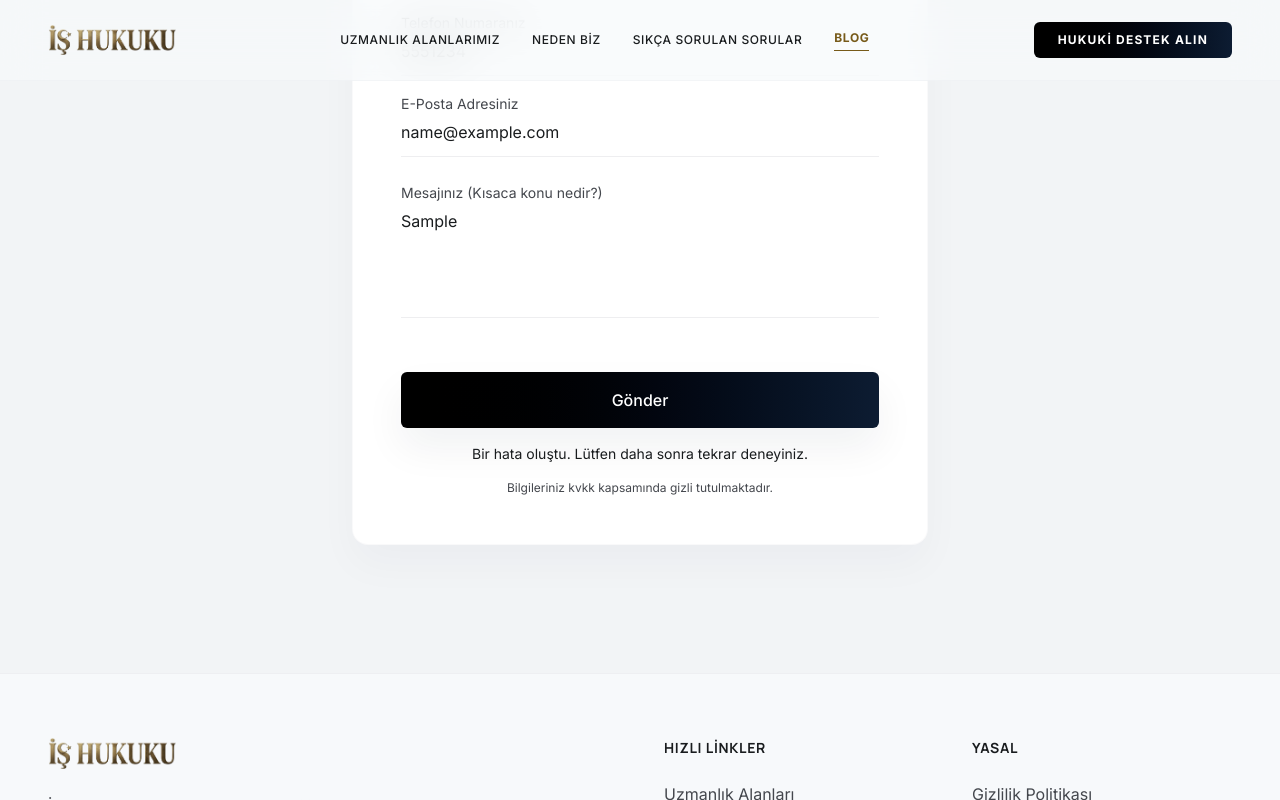
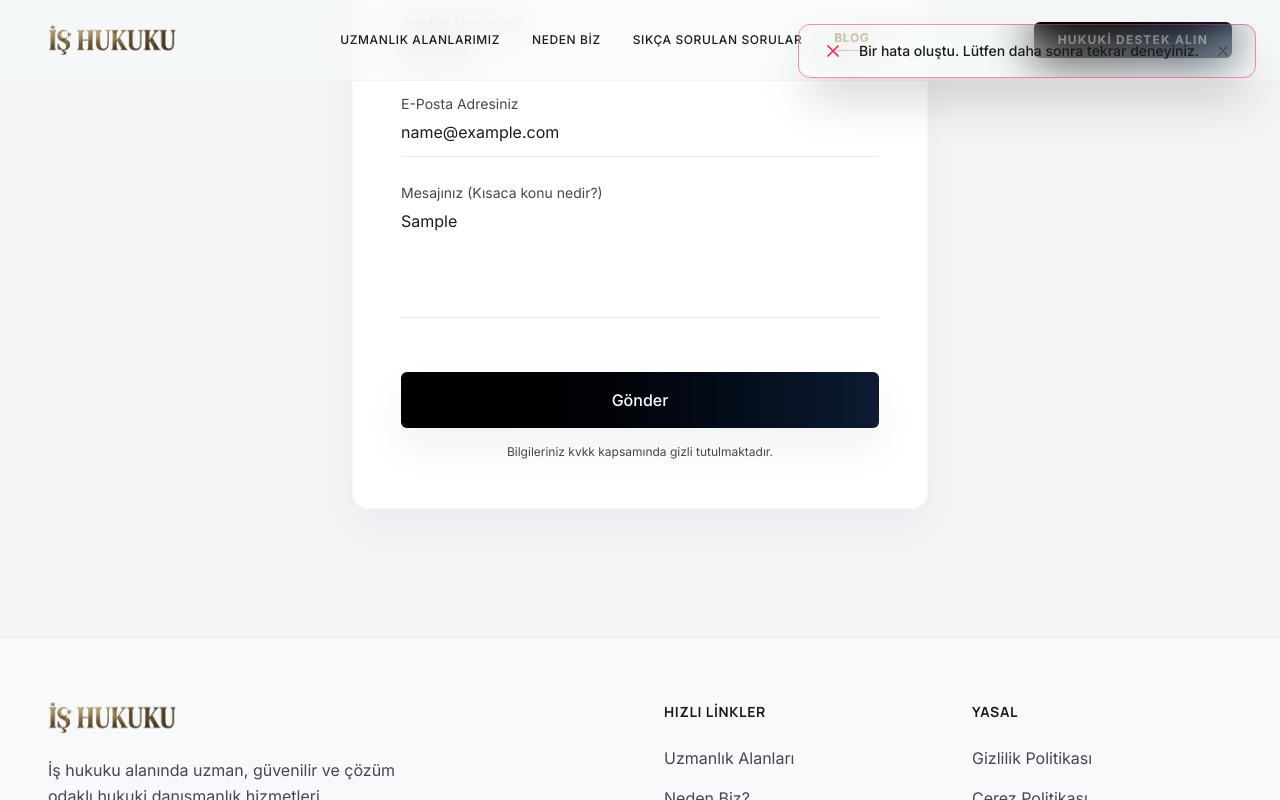
Before and after one commit to caner-karaman/is-hukuku-website, a Next.js app: page / in a window 1280 px wide. Both pictures are taken after typing "Sample", "5551234", "name@example.com", "Sample" into the empty fields and a click on the button "Gönder". Shown: the part 4663-5463 px from the top of the page. Built offline with nearby package versions, Linux system fonts and the light colour scheme; no server answers; a web font is replaced by a local one.

Commit message:
feat: implement global toast notification system and integrate into contact form

```diff
--- a/app/layout.tsx
+++ b/app/layout.tsx
@@ -24,6 +24,9 @@ export const metadata: Metadata = {
   description: "Yüksek standartlarda hukuki danışmanlık hizmeti.",
 };
 
+import { ToastProvider } from "@/components/ui/ToastContext";
+import { ToastContainer } from "@/components/ui/Toast";
+
 export default function RootLayout({
   children,
 }: Readonly<{
@@ -35,9 +38,12 @@ export default function RootLayout({
       className={`${inter.variable} ${manrope.variable} ${playfair.variable} h-full antialiased`}
     >
       <body className="min-h-full flex flex-col font-sans">
-        <Navbar />
-        <main className="flex-grow">{children}</main>
-        <Footer />
+        <ToastProvider>
+          <Navbar />
+          <main className="flex-grow">{children}</main>
+          <Footer />
+          <ToastContainer />
+        </ToastProvider>
       </body>
     </html>
   );
--- a/components/sections/Contact.tsx
+++ b/components/sections/Contact.tsx
@@ -5,6 +5,8 @@ import { useForm, Controller } from "react-hook-form";
 import { zodResolver } from "@hookform/resolvers/zod";
 import * as z from "zod";
 import { submitMessage } from "@/lib/api/endpoints/public-contact-api/public-contact-api";
+
+import { useToast } from "@/components/ui/ToastContext";
 
 const contactSchema = z.object({
   fullName: z.string().min(2, "Lütfen adınızı ve soyadınızı giriniz."),
@@ -16,6 +18,7 @@ const contactSchema = z.object({
 type ContactFormData = z.infer<typeof contactSchema>;
 
 export default function Contact() {
+  const { showToast } = useToast();
   const [status, setStatus] = useState<
     "idle" | "loading" | "success" | "error"
   >("idle");
@@ -44,6 +47,10 @@ export default function Contact() {
 
       if (response.status === 200 || response.status === 201) {
         setStatus("success");
+        showToast(
+          "Mesajınız başarıyla iletildi. En kısa sürede size dönüş yapacağız.",
+          "success"
+        );
         reset();
         setTimeout(() => setStatus("idle"), 5000);
       } else {
@@ -52,6 +59,10 @@ export default function Contact() {
     } catch (error) {
       console.error("Submission error:", error);
       setStatus("error");
+      showToast(
+        "Bir hata oluştu. Lütfen daha sonra tekrar deneyiniz.",
+        "error"
+      );
       setTimeout(() => setStatus("idle"), 5000);
     }
   };
@@ -208,18 +219,6 @@ export default function Contact() {
                 {status === "loading" ? "Gönderiliyor..." : "Gönder"}
               </button>
 
-              {status === "success" && (
-                <p className="text-secondary text-sm text-center font-sans animate-in fade-in slide-in-from-bottom-1">
-                  Mesajınız başarıyla iletildi. En kısa sürede size dönüş
-                  yapacağız.
-                </p>
-              )}
-
-              {status === "error" && (
-                <p className="text-error text-sm text-center font-sans">
-                  Bir hata oluştu. Lütfen daha sonra tekrar deneyiniz.
-                </p>
-              )}
 
               <p className="text-xs text-on-surface-variant text-center font-sans">
                 Bilgileriniz kvkk kapsamında gizli tutulmaktadır.
--- /dev/null
+++ b/components/ui/Toast.tsx
@@ -0,0 +1,127 @@
+"use client";
+
+import React from "react";
+import { useToast } from "./ToastContext";
+
+export function ToastContainer() {
+  const { toasts, removeToast } = useToast();
+
+  return (
+    <div className="fixed top-6 right-6 z-[100] flex flex-col gap-3 pointer-events-none">
+      {toasts.map((toast) => (
+        <Toast
+          key={toast.id}
+          id={toast.id}
+          message={toast.message}
+          type={toast.type}
+          onClose={() => removeToast(toast.id)}
+        />
+      ))}
+    </div>
+  );
+}
+
+interface ToastProps {
+  id: string;
+  message: string;
+  type: "success" | "error" | "info";
+  onClose: () => void;
+}
+
+function Toast({ message, type, onClose }: ToastProps) {
+  const bgColor = {
+    success: "bg-surface-container-highest/80 border-emerald-500/50",
+    error: "bg-surface-container-highest/80 border-rose-500/50",
+    info: "bg-surface-container-highest/80 border-blue-500/50",
+  }[type];
+
+  const textColor = {
+    success: "text-emerald-500",
+    error: "text-rose-500",
+    info: "text-blue-500",
+  }[type];
+
+  const icon = {
+    success: (
+      <svg
+        className="w-5 h-5"
+        fill="none"
+        viewBox="0 0 24 24"
+        stroke="currentColor"
+      >
+        <path
+          strokeLinecap="round"
+          strokeLinejoin="round"
+          strokeWidth={2}
+          d="M5 13l4 4L19 7"
+        />
+      </svg>
+    ),
+    error: (
+      <svg
+        className="w-5 h-5"
+        fill="none"
+        viewBox="0 0 24 24"
+        stroke="currentColor"
+      >
+        <path
+          strokeLinecap="round"
+          strokeLinejoin="round"
+          strokeWidth={2}
+          d="M6 18L18 6M6 6l12 12"
+        />
+      </svg>
+    ),
+    info: (
+      <svg
+        className="w-5 h-5"
+        fill="none"
+        viewBox="0 0 24 24"
+        stroke="currentColor"
+      >
+        <path
+          strokeLinecap="round"
+          strokeLinejoin="round"
+          strokeWidth={2}
+          d="M13 16h-1v-4h-1m1-4h.01M21 12a9 9 0 11-18 0 9 9 0 0118 0z"
+        />
+      </svg>
+    ),
+  }[type];
+
+  return (
+    <div
+      className={`
+        pointer-events-auto
+        flex items-center gap-4 px-6 py-4 rounded-xl border
+        backdrop-blur-xl shadow-2xl
+        animate-in slide-in-from-right-full fade-in
+        duration-300 ease-out
+        ${bgColor}
+      `}
+    >
+      <div className={textColor}>{icon}</div>
+      <p className="font-sans text-sm font-medium text-on-surface">
+        {message}
+      </p>
+      <button
+        onClick={onClose}
+        className="ml-auto text-on-surface-variant hover:text-on-surface transition-colors"
+      >
+        <svg
+          className="w-4 h-4"
+          fill="none"
+          viewBox="0 0 24 24"
+          stroke="currentColor"
+        >
+          <path
+            strokeLinecap="round"
+            strokeLinejoin="round"
+            strokeWidth={2}
+            d="M6 18L18 6M6 6l12 12"
+          />
+        </svg>
+      </button>
+    </div>
+  );
+}
--- /dev/null
+++ b/components/ui/ToastContext.tsx
@@ -0,0 +1,51 @@
+"use client";
+
+import React, { createContext, useContext, useState, useCallback } from "react";
+
+type ToastType = "success" | "error" | "info";
+
+interface Toast {
+  id: string;
+  message: string;
+  type: ToastType;
+}
+
+interface ToastContextType {
+  showToast: (message: string, type: ToastType) => void;
+  toasts: Toast[];
+  removeToast: (id: string) => void;
+}
+
+const ToastContext = createContext<ToastContextType | undefined>(undefined);
+
+export function ToastProvider({ children }: { children: React.ReactNode }) {
+  const [toasts, setToasts] = useState<Toast[]>([]);
+
+  const showToast = useCallback((message: string, type: ToastType) => {
+    const id = Math.random().toString(36).substring(2, 9);
+    setToasts((prev) => [...prev, { id, message, type }]);
+
+    // Auto remove after 5 seconds
+    setTimeout(() => {
+      removeToast(id);
+    }, 5000);
+  }, []);
+
+  const removeToast = useCallback((id: string) => {
+    setToasts((prev) => prev.filter((toast) => toast.id !== id));
+  }, []);
+
+  return (
+    <ToastContext.Provider value={{ showToast, toasts, removeToast }}>
+      {children}
+    </ToastContext.Provider>
+  );
+}
+
+export function useToast() {
+  const context = useContext(ToastContext);
+  if (!context) {
+    throw new Error("useToast must be used within a ToastProvider");
+  }
+  return context;
+}
```
